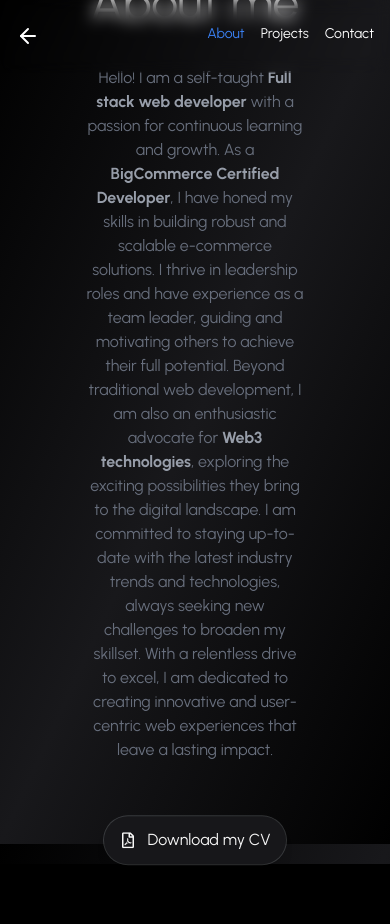
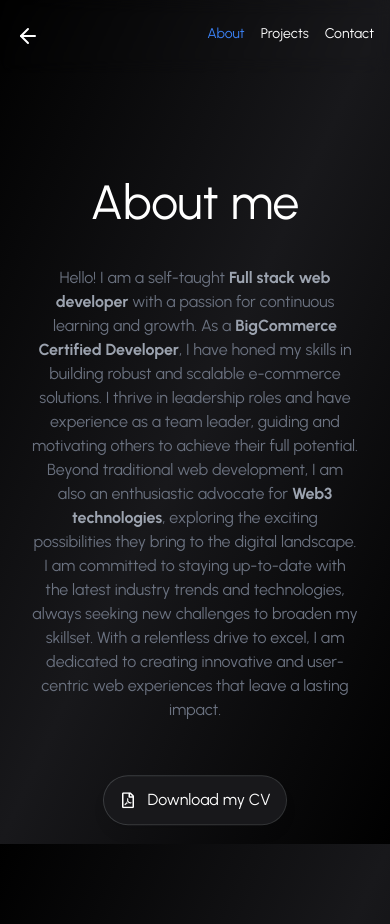
Before and after one commit to LucianoBicaku2307200/Portfolio, a Next.js app: page /about in a window 390 px wide. Before the commit the page ends 864 px from the top, so only its background shows below. Built offline with nearby package versions, Linux system fonts and the light colour scheme.

Commit message:
fixed about page in moblie view

```diff
--- a/app/about/page.tsx
+++ b/app/about/page.tsx
@@ -1,8 +1,6 @@
 "use client";
 import { NextPage } from "next";
 import { Header } from "@/src/components/Header";
-import LeftCard from "@/src/components/Timeline/LeftCard";
-import RightCard from "@/src/components/Timeline/RightCard";
 import { useScroll, useTransform, motion } from "framer-motion";
 import { useRef } from "react";
 import { FaRegFilePdf } from "react-icons/fa";
@@ -18,14 +16,14 @@ const BlogPage: NextPage = () => {
     <>
       <Header />
       <main className="container">
-        <div className="flex flex-col items-center justify-center gap-6 text-center container">
+        <div className="flex flex-col items-center justify-center gap-6 text-center container mt-20 sm:mt-0">
           <motion.div
             ref={hero}
             style={{ opacity: opacity }}
-            className="h-screen transition-opacity ease-in-out duration-300 flex items-center justify-center gap-10 flex-col "
+            className="min-h-screen transition-opacity ease-in-out duration-300 flex items-center justify-center gap-10 flex-col "
           >
             <h1 className="text-5xl md:text-8xl font-display">About me</h1>
-            <p className="text-gray-500 w-8/12">
+            <p className="text-gray-500 md:w-8/12">
               Hello! I am a self-taught{" "}
               <b className="text-gray-400">Full stack web developer</b> with a
               passion for continuous learning and growth. As a{" "}
```
